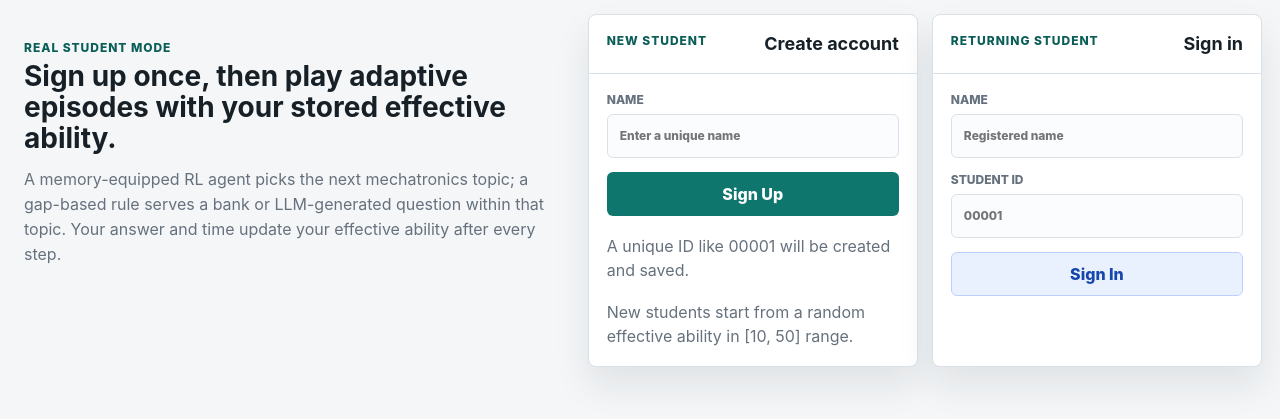
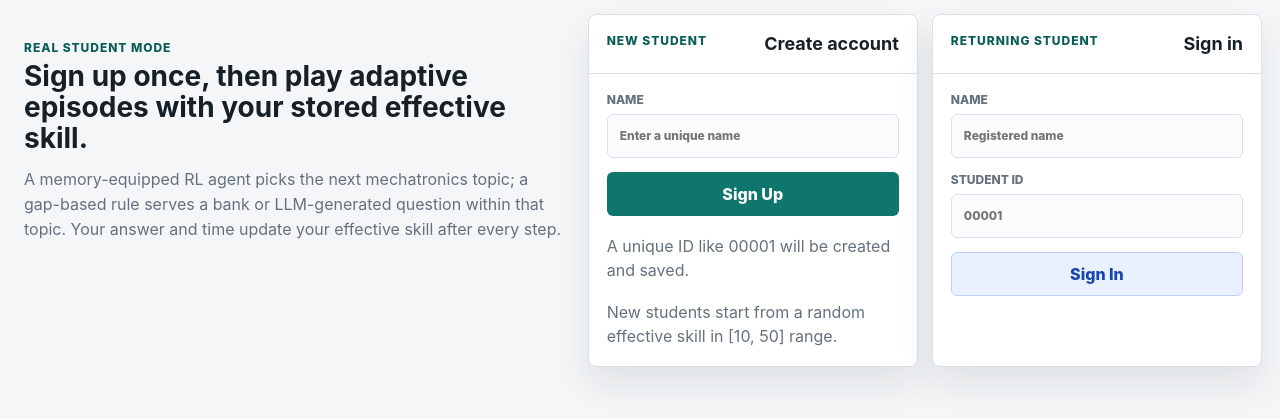
Before and after one commit to Nasim-Sami/Adaptive_MCQ_Real_Student_Session, a Flask app: page / in a window 1280 px wide. Shown: the part 80-499 px from the top of the page. Run offline with Flask 3, Linux system fonts and the light colour scheme; some libraries are stand-ins or nearby versions.

Commit message:
Replace student-facing "ability" wording with "skill"
Avoid language that could read as a judgment on student ability; UI labels and achievement copy now say "skill" / "effective skill" instead of "ability" / "effective ability".

Co-Authored-By: Claude Sonnet 4.6 <noreply@anthropic.com>

```diff
--- a/app.py
+++ b/app.py
@@ -90,19 +90,19 @@ DATABASE_PATH = default_database_path()
 # Achievement ladder (de-branded, rescaled to the 10-50 ability range)
 # ---------------------------------------------------------------------------
 ACHIEVEMENT_LEVELS = [
-    {"level": "A", "requirement": "Finish an episode with effective ability >= 42.",
+    {"level": "A", "requirement": "Finish an episode with effective skill >= 42.",
      "result": "Great job! You achieved A."},
-    {"level": "A+", "requirement": "Finish an episode with effective ability >= 44.",
+    {"level": "A+", "requirement": "Finish an episode with effective skill >= 44.",
      "result": "Excellent! You achieved A+."},
-    {"level": "Golden A+", "requirement": "Finish an episode with effective ability >= 46.",
+    {"level": "Golden A+", "requirement": "Finish an episode with effective skill >= 46.",
      "result": "Outstanding! You achieved Golden A+."},
-    {"level": "Top-tier interview", "requirement": "Finish an episode with effective ability >= 48.",
+    {"level": "Top-tier interview", "requirement": "Finish an episode with effective skill >= 48.",
      "result": "Selected for a top-tier engineering interview."},
-    {"level": "Hired", "requirement": "After interview selection, play again and finish at ability 50.",
+    {"level": "Hired", "requirement": "After interview selection, play again and finish at skill 50.",
      "result": "Hired as a Mechatronics Engineer."},
-    {"level": "Senior engineer", "requirement": "After getting hired, play again and finish at ability 50.",
+    {"level": "Senior engineer", "requirement": "After getting hired, play again and finish at skill 50.",
      "result": "Promoted to Senior Mechatronics Engineer."},
-    {"level": "Head of department", "requirement": "After promotion, play again, finish at ability 50, and answer every question correctly.",
+    {"level": "Head of department", "requirement": "After promotion, play again, finish at skill 50, and answer every question correctly.",
      "result": "Head of the Mechatronics Engineering Department."},
 ]
 
@@ -134,13 +134,13 @@ ACHIEVEMENT_CELEBRATION = {
 }
 
 NEXT_GOAL_MESSAGES = {
-    "": "Reach ability 42 to achieve A.",
-    "A": "Reach ability 44 to achieve A+.",
-    "A+": "Reach ability 46 to achieve Golden A+.",
-    "Golden A+": "Reach ability 48 to get selected for a top-tier interview.",
-    "Selected for interview": "Play again and finish at ability 50 to get hired as a Mechatronics Engineer.",
-    "Hired as Mechatronics Engineer": "Play again and finish at ability 50 to get promoted.",
-    "Senior Mechatronics Engineer": "Play again, finish at ability 50, and answer every question correctly to become Head of Department.",
+    "": "Reach skill 42 to achieve A.",
+    "A": "Reach skill 44 to achieve A+.",
+    "A+": "Reach skill 46 to achieve Golden A+.",
+    "Golden A+": "Reach skill 48 to get selected for a top-tier interview.",
+    "Selected for interview": "Play again and finish at skill 50 to get hired as a Mechatronics Engineer.",
+    "Hired as Mechatronics Engineer": "Play again and finish at skill 50 to get promoted.",
+    "Senior Mechatronics Engineer": "Play again, finish at skill 50, and answer every question correctly to become Head of Department.",
     "Head of Mechatronics Engineering Department": "You reached the highest level in this simulator.",
 }
 
--- a/templates/_xai_panel.html
+++ b/templates/_xai_panel.html
@@ -38,7 +38,7 @@
 
   <h4>Curriculum context</h4>
   <ul class="xai-curriculum">
-    <li>Target difficulty {{ "%.2f"|format(xai.curriculum.target_difficulty) }} (your ability: {{ "%.2f"|format(xai.curriculum.effective_ability) }})</li>
+    <li>Target difficulty {{ "%.2f"|format(xai.curriculum.target_difficulty) }} (your skill: {{ "%.2f"|format(xai.curriculum.effective_ability) }})</li>
     <li>Prerequisite readiness: {{ "%.2f"|format(xai.curriculum.observed_prereq_readiness) }}</li>
     {% if xai.curriculum.direct_prerequisites %}
       <li>Prerequisites: {{ xai.curriculum.direct_prerequisites|join(", ") }}</li>
--- a/templates/index.html
+++ b/templates/index.html
@@ -5,11 +5,11 @@
     <section class="auth-layout">
       <div class="auth-intro">
         <p class="eyebrow">Real student mode</p>
-        <h1>Sign up once, then play adaptive episodes with your stored effective ability.</h1>
+        <h1>Sign up once, then play adaptive episodes with your stored effective skill.</h1>
         <p class="lede">
           A memory-equipped RL agent picks the next mechatronics topic; a gap-based rule
           serves a bank or LLM-generated question within that topic. Your answer and time
-          update your effective ability after every step.
+          update your effective skill after every step.
         </p>
       </div>
 
@@ -27,7 +27,7 @@
             <button class="primary-button" type="submit">Sign Up</button>
           </form>
           <p class="hint">A unique ID like 00001 will be created and saved.</p>
-          <p class="hint">New students start from a random effective ability in [{{ "%.0f"|format(ability_min) }}, {{ "%.0f"|format(ability_max) }}] range.</p>
+          <p class="hint">New students start from a random effective skill in [{{ "%.0f"|format(ability_min) }}, {{ "%.0f"|format(ability_max) }}] range.</p>
         </section>
 
         <section class="panel auth-panel">
@@ -62,12 +62,12 @@
 
         <div class="metric-grid">
           <div class="metric">
-            <span>Stored effective ability</span>
+            <span>Stored effective skill</span>
             <strong>{{ "%.2f"|format(student.effective_ability) }}</strong>
             <small>Next episode starts from this value</small>
           </div>
           <div class="metric">
-            <span>Ability range</span>
+            <span>Skill range</span>
             <strong>{{ ability_min }}-{{ ability_max }}</strong>
             <small>Tracked by the adaptive environment</small>
           </div>
--- a/templates/play.html
+++ b/templates/play.html
@@ -16,11 +16,11 @@
       </div>
       <dl class="info-list compact">
         <div>
-          <dt>Initial ability</dt>
+          <dt>Initial skill</dt>
           <dd>{{ "%.2f"|format(episode.initial_effective_ability) }}</dd>
         </div>
         <div>
-          <dt>Current ability</dt>
+          <dt>Current skill</dt>
           <dd>{{ "%.2f"|format(episode.current_effective_ability) }}</dd>
         </div>
         <div>
@@ -65,7 +65,7 @@
           </div>
           <span>
             You chose {{ feedback.chosen_option }} in {{ "%.2f"|format(feedback.time_taken) }}s.
-            Effective ability is now {{ "%.2f"|format(feedback.effective_student_ability) }}.
+            Effective skill is now {{ "%.2f"|format(feedback.effective_student_ability) }}.
           </span>
           <small>Topic: {{ feedback.topic }} | Time ratio: {{ "%.3f"|format(feedback.time_ratio) }}</small>
           <small>Correct answer: {{ feedback.correct_answer }}. {{ feedback.correct_answer_text }}</small>
--- a/templates/result.html
+++ b/templates/result.html
@@ -28,11 +28,11 @@
 
       <div class="metric-grid">
         <div class="metric">
-          <span>Initial effective ability</span>
+          <span>Initial effective skill</span>
           <strong>{{ "%.2f"|format(episode.initial_effective_ability) }}</strong>
         </div>
         <div class="metric">
-          <span>Final effective ability</span>
+          <span>Final effective skill</span>
           <strong>{{ "%.2f"|format(episode.final_effective_ability) }}</strong>
         </div>
         <div class="metric">
@@ -91,7 +91,7 @@
               <th>Chosen</th>
               <th>Correct</th>
               <th>Time</th>
-              <th>Ability</th>
+              <th>Skill</th>
             </tr>
           </thead>
           <tbody>
```
